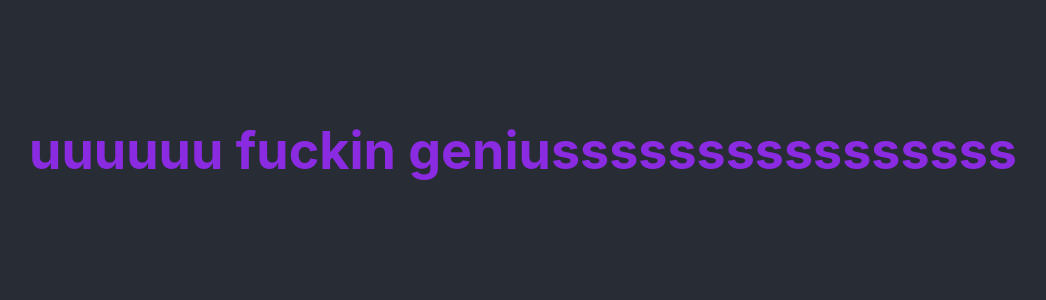
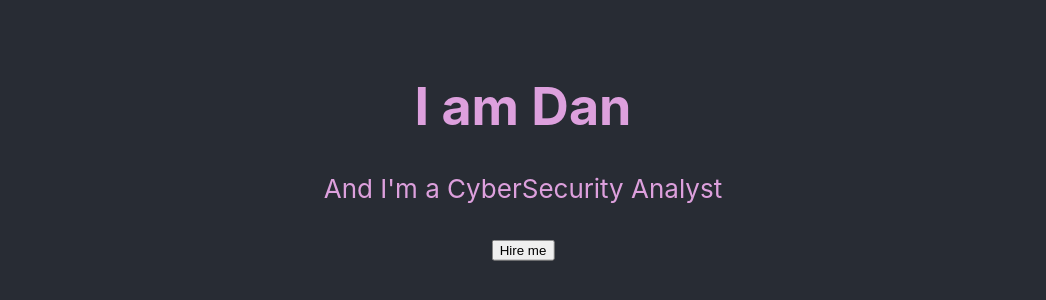
Before and after one commit to danamar2000/Portfolio-website, a React (Create React App) app: page / in a window 1280 px wide. Shown: the part 250-550 px from the top of the page, without its empty margins (117-1163 px from the left). Built offline with nearby package versions, Linux system fonts and the light colour scheme.

Commit message:
Landing page set up

```diff
--- a/src/Dan.css
+++ b/src/Dan.css
@@ -1,3 +1,26 @@
-h1 {
-  color: blueviolet;
+body, html {
+  height: 100%;
 }
+
+/* The hero image */
+.hero-image {
+
+/* Set a specific height */
+height: 50%;
+
+/* Position and center the image to scale nicely on all screens */
+background-position: center;
+background-repeat: no-repeat;
+background-size: cover;
+position: relative;
+}
+
+/* Place text in the middle of the image */
+.hero-text {
+text-align: center;
+position: absolute;
+top: 50%;
+left: 50%;
+transform: translate(-50%, -50%);
+color: plum;
+}
--- a/src/dan.js
+++ b/src/dan.js
@@ -4,9 +4,16 @@ function Dan() {
   return (
     <div className="App">
       <header className="App-header">
-      <h1>uuuuuu fuckin geniussssssssssssssss</h1>
+        <div>
+          <div class="hero-text">
+            <h1>I am Dan</h1>
+            <p>And I'm a CyberSecurity Analyst</p>
+            <button>Hire me</button>
+          </div>
+        </div>
       </header>
     </div>
   );
 }
+
 export default Dan
```
Also changed, not shown: src/App.js (+3 -4 lines), src/logo.svg (deleted).
